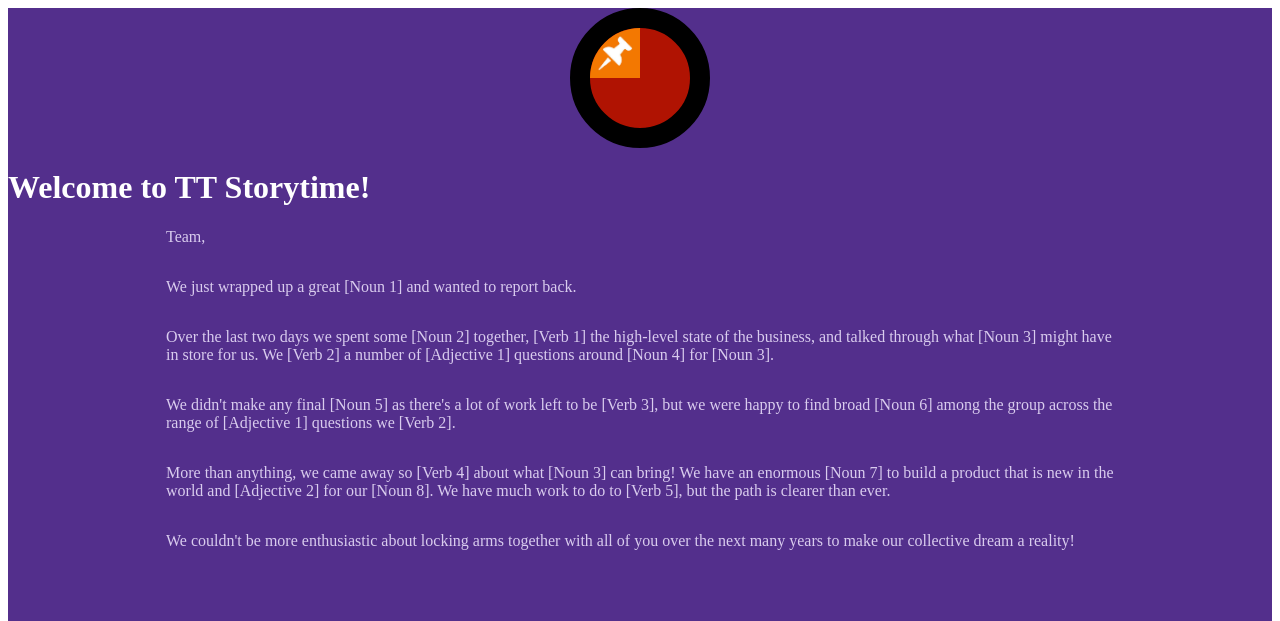
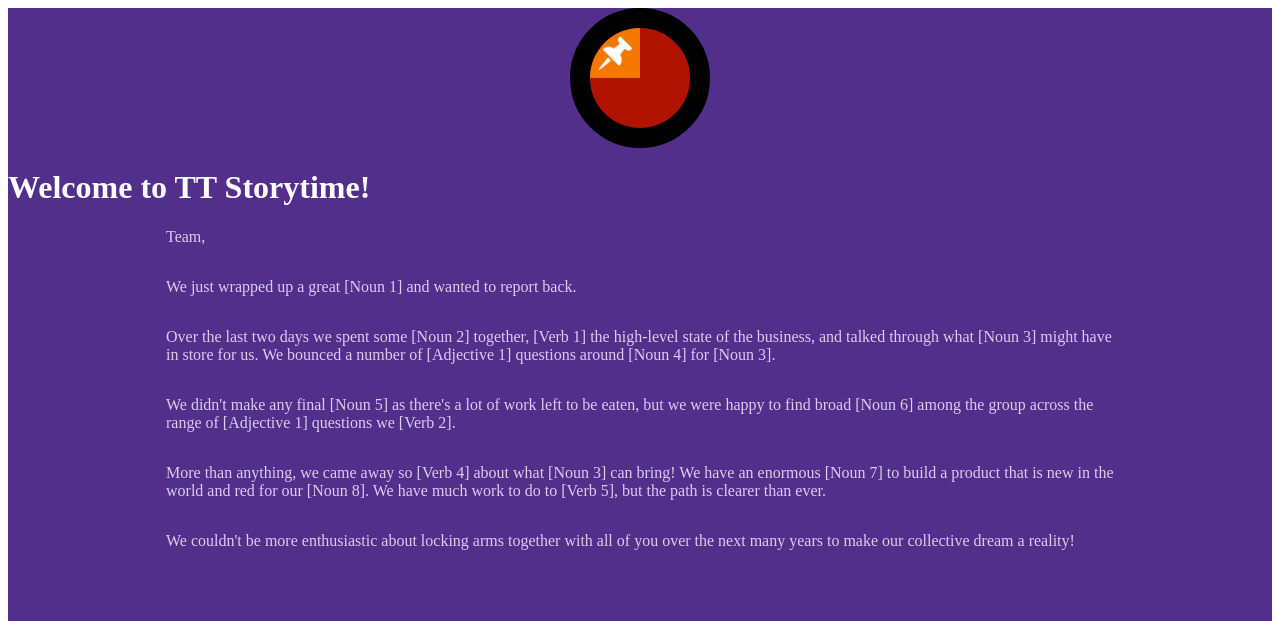
Before and after one commit to dima42/tt-git-workshop, a Django app: template hello/templates/index.html in a window 1280 px wide. Shown: the top 621 px of the page. Run offline with Django 3.2, Linux system fonts and the light colour scheme; the template is opened without the code that fills it, so the values that code supplies are empty.

Commit message:
Update index.html
- Adjective 2
- Verb 2
- Verb 3

```diff
--- a/hello/templates/index.html
+++ b/hello/templates/index.html
@@ -21,14 +21,14 @@
       Over the last two days we spent some [Noun 2] together,
       [Verb 1] the high-level state of the business, and talked
       through what [Noun 3] might have in store for us.
-      We [Verb 2] a number of
+      We bounced a number of
       [Adjective 1] questions around
       [Noun 4] for
       [Noun 3].
     </p>
     <p>
       We didn't make any final [Noun 5] as there's a lot of work
-      left to be [Verb 3], but we were happy to find broad
+      left to be eaten, but we were happy to find broad
       [Noun 6] among the group across the range of
       [Adjective 1] questions we
       [Verb 2].
@@ -37,7 +37,7 @@
       More than anything, we came away so [Verb 4] about what
       [Noun 3] can bring!  We have an enormous
       [Noun 7] to build a product that is new in the world
-      and [Adjective 2] for our
+      and red for our
       [Noun 8].  We have much work to do to
       [Verb 5], but the path is clearer than ever.
     </p>
```
